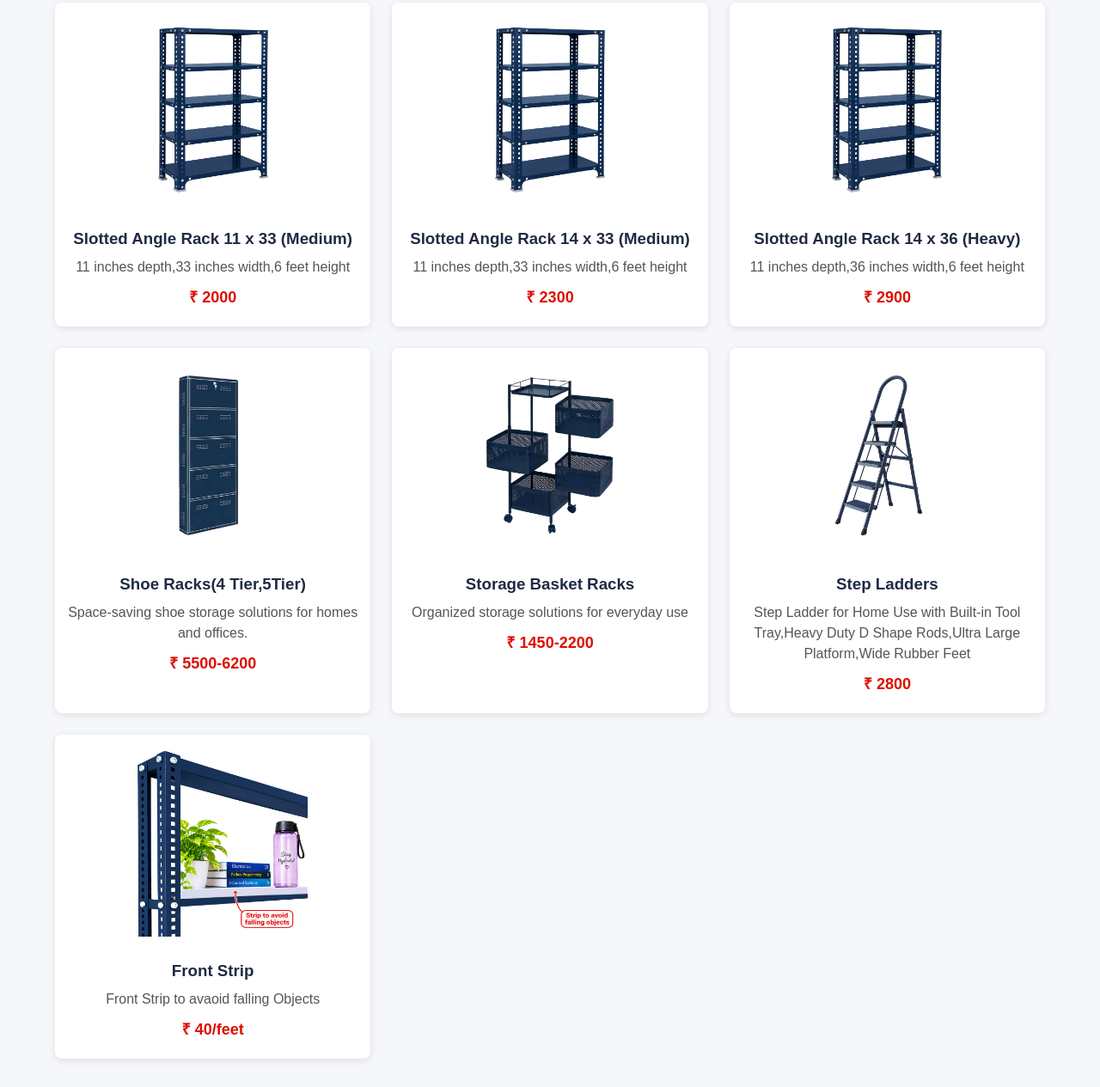
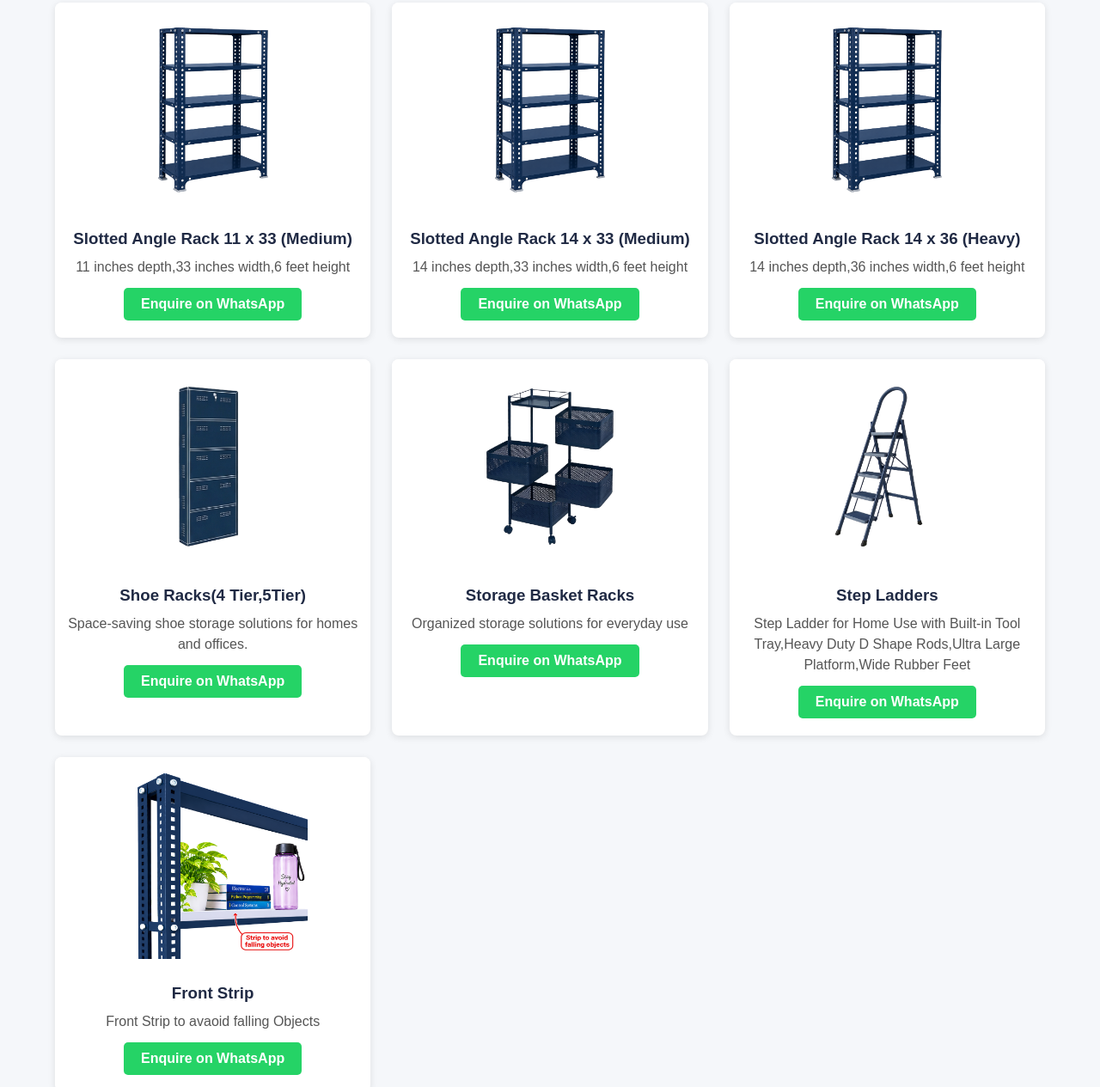
Before and after one commit to sunildonthagani/sadhvifurniture, a plain HTML site: page index.html in a window 1280 px wide. Shown: the part 531-1796 px from the top of the page at 86% size. Drawn offline with Linux system fonts and the light colour scheme.

Commit message:
Modify product details and WhatsApp links
Updated WhatsApp order links and removed product prices for several items.

```diff
--- a/index.html
+++ b/index.html
@@ -469,7 +469,7 @@ footer p {
                 <h3>Slotted Angle Rack 11 x 33 (Light)</h3>
                 <p>11 inches depth,33 inches width,6 feet height</p>
                <a class="whatsapp-order"
-               href="https://wa.me/917382883691?text=Hello%2C%20I%20am%20interested%20in%20Slotted%20Angle%20Rack%2010%20x%2030."
+               href="https://wa.me/917382883691?text=Hello%2C%20I%20am%20interested%20in%20Slotted%20Angle%20Rack%2011%20x%2033(Light)."
                target="_blank">
             Enquire on WhatsApp
             </a>
@@ -478,9 +478,11 @@ footer p {
                 <img src="rack.png" alt="Slotted Angle Rack">
                 <h3>Slotted Angle Rack 13 x 33 (Medium)</h3>
                 <p>11 inches depth,14 inches width,6 feet height</p>
-                <p class="product-price">
-                   ₹ 1900
-                </p>
+                 <a class="whatsapp-order"
+               href="https://wa.me/917382883691?text=Hello%2C%20I%20am%20interested%20in%20Slotted%20Angle%20Rack%2013%20x%2033(Medium)."
+               target="_blank">
+            Enquire on WhatsApp
+            </a>
 
                 </div>
 
@@ -488,64 +490,78 @@ footer p {
                 <img src="rack.png" alt="Slotted Angle Rack">
                 <h3>Slotted Angle Rack 11 x 33 (Medium)</h3>
                 <p>11 inches depth,33 inches width,6 feet height</p>
-                <p class="product-price">
-                   ₹ 2000
-                </p>
+               <a class="whatsapp-order"
+               href="https://wa.me/917382883691?text=Hello%2C%20I%20am%20interested%20in%20Slotted%20Angle%20Rack%2011%20x%2033(Medium)."
+               target="_blank">
+            Enquire on WhatsApp
+            </a>
             </div>
 
 
                <div class="product-card">
                 <img src="rack.png" alt="Slotted Angle Rack">
                 <h3>Slotted Angle Rack 14 x 33 (Medium)</h3>
-                <p>11 inches depth,33 inches width,6 feet height</p>
-                <p class="product-price">
-                   ₹ 2300
-                </p>
+                <p>14 inches depth,33 inches width,6 feet height</p>
+                  <a class="whatsapp-order"
+               href="https://wa.me/917382883691?text=Hello%2C%20I%20am%20interested%20in%20Slotted%20Angle%20Rack%2014%20x%2033(Medium)."
+               target="_blank">
+            Enquire on WhatsApp
+            </a>
             </div>
 
 
                <div class="product-card">
                 <img src="rack.png" alt="Slotted Angle Rack">
                 <h3>Slotted Angle Rack 14 x 36 (Heavy)</h3>
-                <p>11 inches depth,36 inches width,6 feet height</p>
-                <p class="product-price">
-                   ₹ 2900
-                </p>
+                <p>14 inches depth,36 inches width,6 feet height</p>
+                 <a class="whatsapp-order"
+               href="https://wa.me/917382883691?text=Hello%2C%20I%20am%20interested%20in%20Slotted%20Angle%20Rack%2014%20x%2036(Heavy)."
+               target="_blank">
+            Enquire on WhatsApp
+            </a>
             </div>
 
             <div class="product-card">
                 <img src="shoe.png" alt="Shoe Rack">
                 <h3>Shoe Racks(4 Tier,5Tier)</h3>
                 <p>Space-saving shoe storage solutions for homes and offices.</p>
-                <p class="product-price">
-                   ₹ 5500-6200
-                </p>
+                   <a class="whatsapp-order"
+               href="https://wa.me/917382883691?text=Hello%2C%20I%20am%20interested%20in%20Shoe Racks."
+               target="_blank">
+            Enquire on WhatsApp
+            </a>
             </div>
 
             <div class="product-card">
                 <img src="basket.png" alt="Storage Basket Rack">
                 <h3>Storage Basket Racks</h3>
                 <p>Organized storage solutions for everyday use</p>
-                 <p class="product-price">
-                   ₹ 1450-2200
-                </p>
+                 <a class="whatsapp-order"
+               href="https://wa.me/917382883691?text=Hello%2C%20I%20am%20interested%20in%20storage Baskets."
+               target="_blank">
+            Enquire on WhatsApp
+            </a>
             </div>
 
                     <div class="product-card">
                 <img src="ladder.png" alt="Storage Basket Rack">
                 <h3>Step Ladders</h3>
                 <p>Step Ladder for Home Use with Built-in Tool Tray,Heavy Duty D Shape Rods,Ultra Large Platform,Wide Rubber Feet</p>
-                 <p class="product-price">
-                   ₹ 2800
-                </p>
+                  <a class="whatsapp-order"
+               href="https://wa.me/917382883691?text=Hello%2C%20I%20am%20interested%20in%20Ladders."
+               target="_blank">
+            Enquire on WhatsApp
+            </a>
             </div>
             <div class="product-card">
                 <img src="strip.png" alt="strip">
                 <h3>Front Strip</h3>
                 <p>Front Strip to avaoid falling Objects</p>
-                 <p class="product-price">
-                   ₹ 40/feet
-                </p>
+                  <a class="whatsapp-order"
+               href="https://wa.me/917382883691?text=Hello%2C%20I%20am%20interested%20in%20Strips"
+               target="_blank">
+            Enquire on WhatsApp
+            </a>
             </div>
 
 
```
